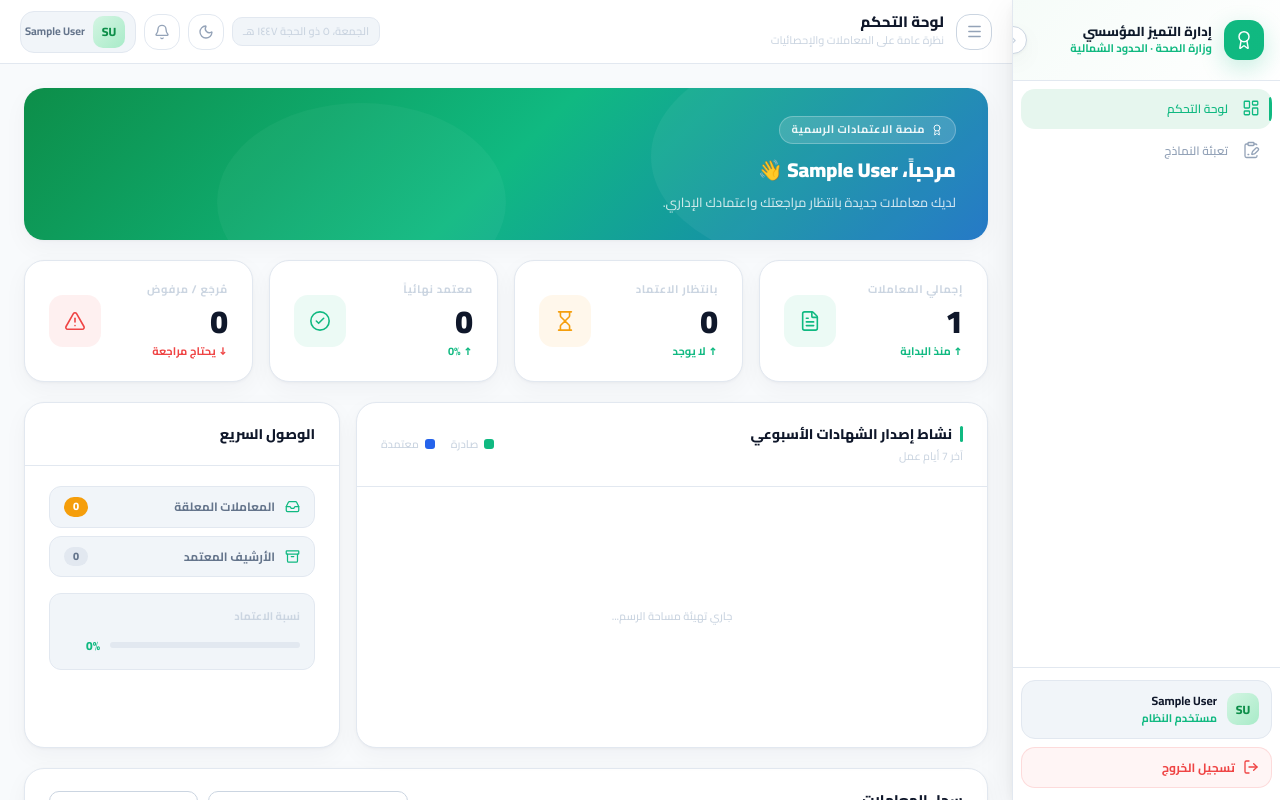
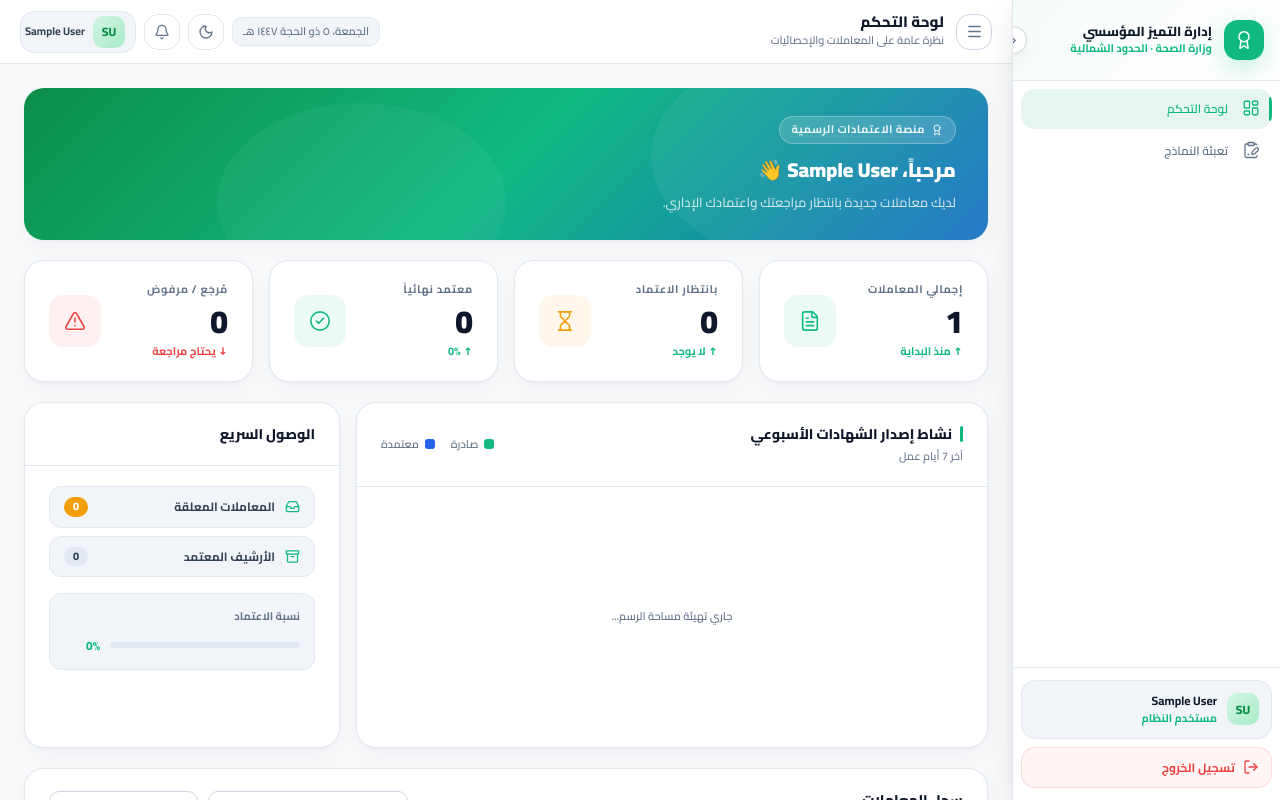
Before and after one commit to aburakan4551/mohararcert, a React (Vite) app: page /dashboard in a window 1280 px wide. Shown: the top 800 px of the page. Built offline with nearby package versions, Linux system fonts and the light colour scheme; sample sign-in values are in the browser's storage.

Commit message:
style: increase Light Theme text contrast to comply with WCAG AA

```diff
--- a/src/index.css
+++ b/src/index.css
@@ -59,10 +59,10 @@
 
   /* ── Text Scale ── */
   --text-primary:      #0F172A;
-  --text-secondary:    #64748B;
-  --text-tertiary:     #94A3B8;
-  --text-muted:        #cbd5e1;
-  --text-disabled:     #E2E8F0;
+  --text-secondary:    #334155;
+  --text-tertiary:     #64748B;
+  --text-muted:        #64748B;
+  --text-disabled:     #94A3B8;
   --text-inverse:      #FFFFFF;
   --text-brand:        #10B981;
   --text-accent:       #2563EB;
```
